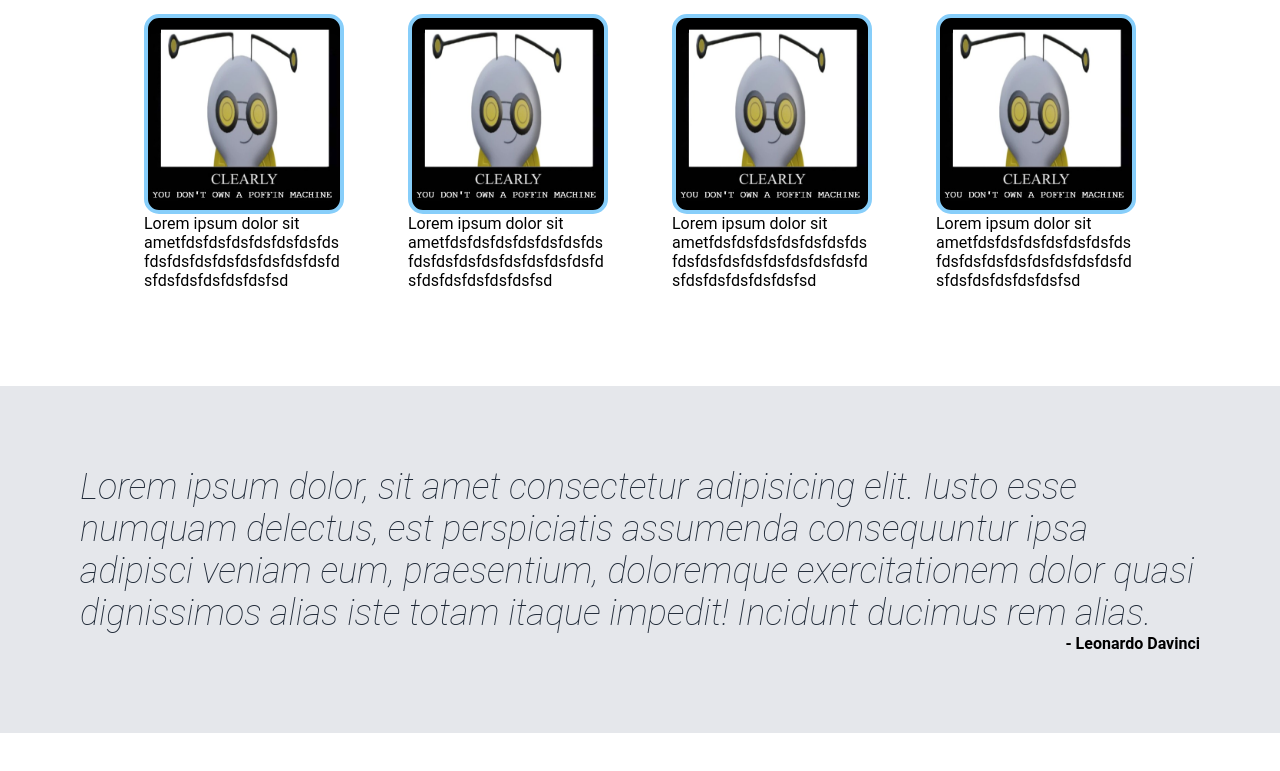
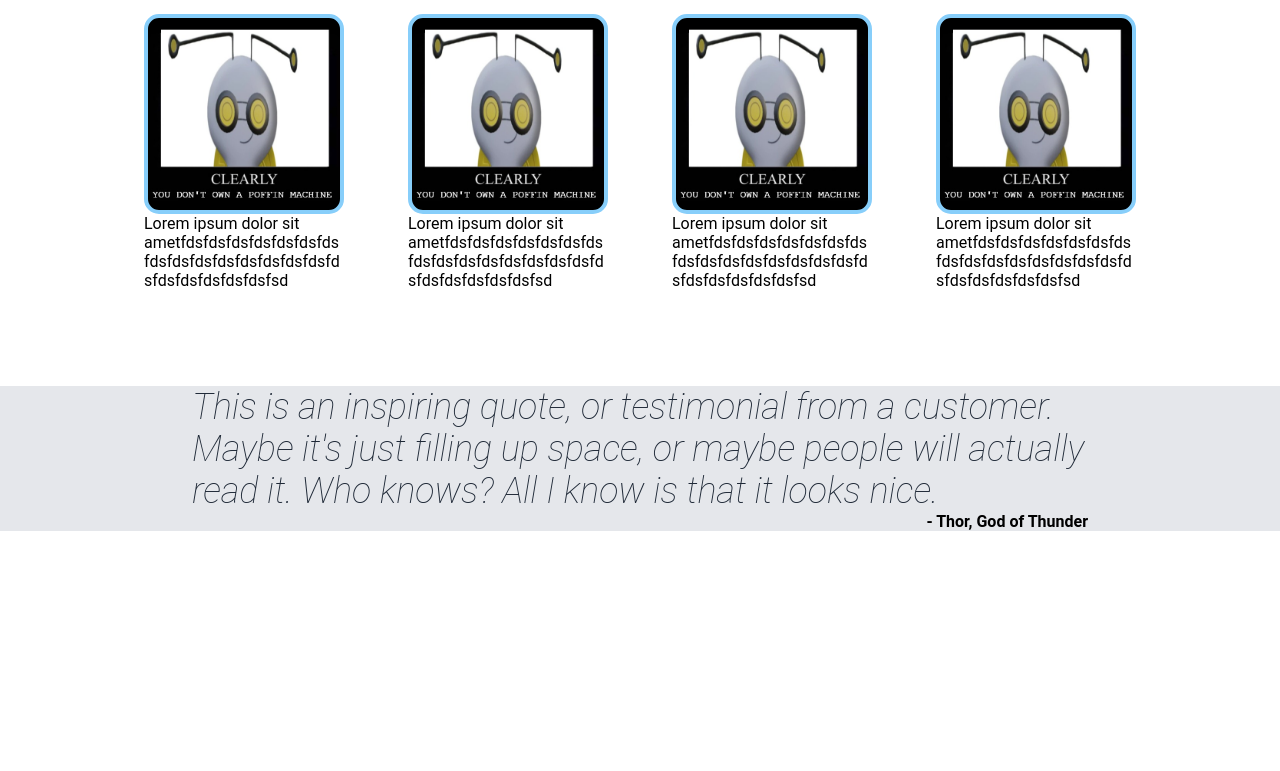
Before and after one commit to MylesXP/TOP_Landing-Page, a plain HTML site: page index.html in a window 1280 px wide. Shown: the part 675-1446 px from the top of the page. After the commit the page ends 1302 px from the top, so only its background shows below. Drawn offline with Linux system fonts and the light colour scheme.

Commit message:
Wrapped quote content in a container
Wrapped quote content in container to adjust width of it while not affecting the background of the quote section

```diff
--- a/index.html
+++ b/index.html
@@ -69,10 +69,13 @@
         <!-- Quote -->
 
         <div class="quote">
-            <p class="quote-text"><em>Lorem ipsum dolor, sit amet consectetur adipisicing elit. Iusto esse numquam delectus, est perspiciatis assumenda consequuntur ipsa adipisci veniam eum, praesentium, doloremque exercitationem dolor quasi dignissimos alias iste totam itaque impedit! Incidunt ducimus rem alias.</em></p>
-            <p style="margin-left: auto; margin-block: 0;"><strong>- Leonardo Davinci</strong></p>
+            <div class="quote-content">
+                <p class="quote-text"><em>This is an inspiring quote, or testimonial from a customer. Maybe it's just
+                        filling up space, or maybe people will actually read it. Who knows? All I know is that it looks
+                        nice.</em></p>
+                <p class="quote-credit"><strong>- Thor, God of Thunder</strong></p>
+            </div>
         </div>
-
     </div>
     <script src="" async defer></script>
 </body>
--- a/styles.css
+++ b/styles.css
@@ -140,12 +140,18 @@ a {
 .quote {
     display: flex;
     align-items: center;
-    justify-content: flex-end;
+    justify-content: center;
     flex-direction: column;
     background-color: #E5E7EB;
-    padding: 5em;
+    /* padding: 5em; */
     width: 100%;
     margin-block: 6em;
+}
+
+.quote-content {
+    display: flex;
+    flex-direction: column;
+    width: 70%;
 }
 
 .quote-text {
@@ -155,6 +161,11 @@ a {
     font-weight: lighter;
     /* width: 70%; */
 
+}
+
+.quote-credit {
+    margin-left: auto;
+    margin-block: 0;
 }
 
 /* End Quote */
```
